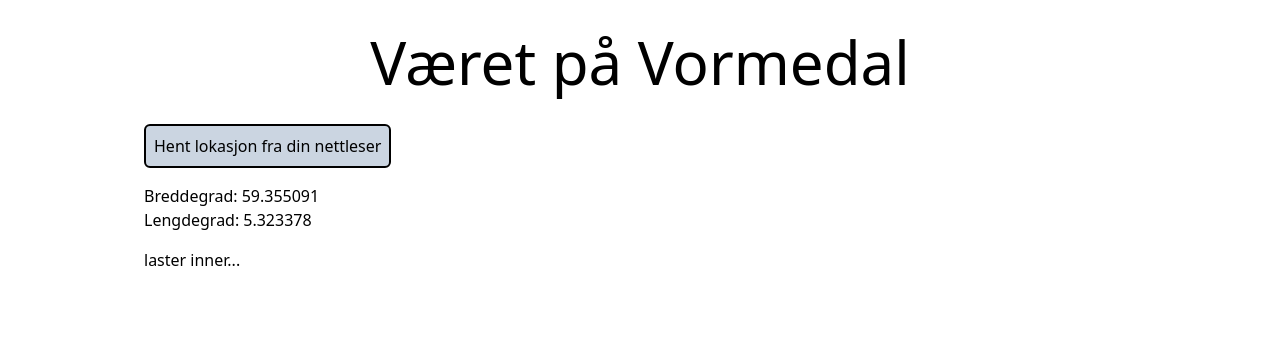
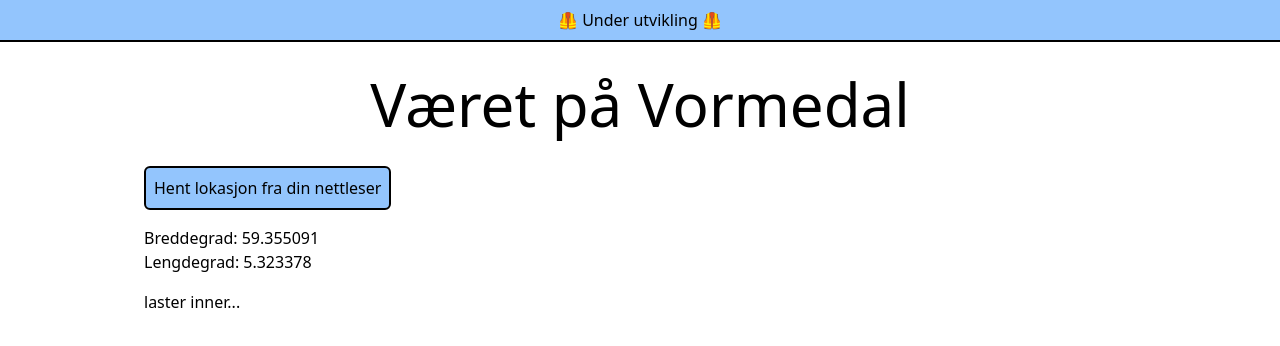
Before and after one commit to timharek/5545.no-svelte, a Svelte app: page / in a window 1280 px wide. Built offline with nearby package versions, Linux system fonts and the light colour scheme; no server answers.

Commit message:
feat: Add optional message to Header
Signed-off-by: Tim Hårek Andreassen <tim@harek.dev>

```diff
--- a/src/components/Header.svelte
+++ b/src/components/Header.svelte
@@ -1,3 +1,12 @@
+<script lang="ts">
+  export let message: string;
+</script>
+
+{#if message}
+  <div class="py-2 border-b-2 border-black bg-blue-300">
+    <div class="container text-center">{message}</div>
+  </div>
+{/if}
 <header class="container my-8">
   <h1 class="text-6xl text-center">Været på Vormedal</h1>
 </header>
--- a/src/css/main.css
+++ b/src/css/main.css
@@ -7,5 +7,5 @@
 }
 
 .button {
-    @apply p-2 border-2 border-black bg-slate-300 rounded-md;
+    @apply p-2 border-2 border-black bg-blue-300 rounded-md;
 }
--- a/src/routes/__layout.svelte
+++ b/src/routes/__layout.svelte
@@ -7,6 +7,6 @@
 <head>
   <title>5545.no</title>
 </head>
-<Header />
+<Header message="🦺 Under utvikling 🦺" />
 
 <slot />
```
